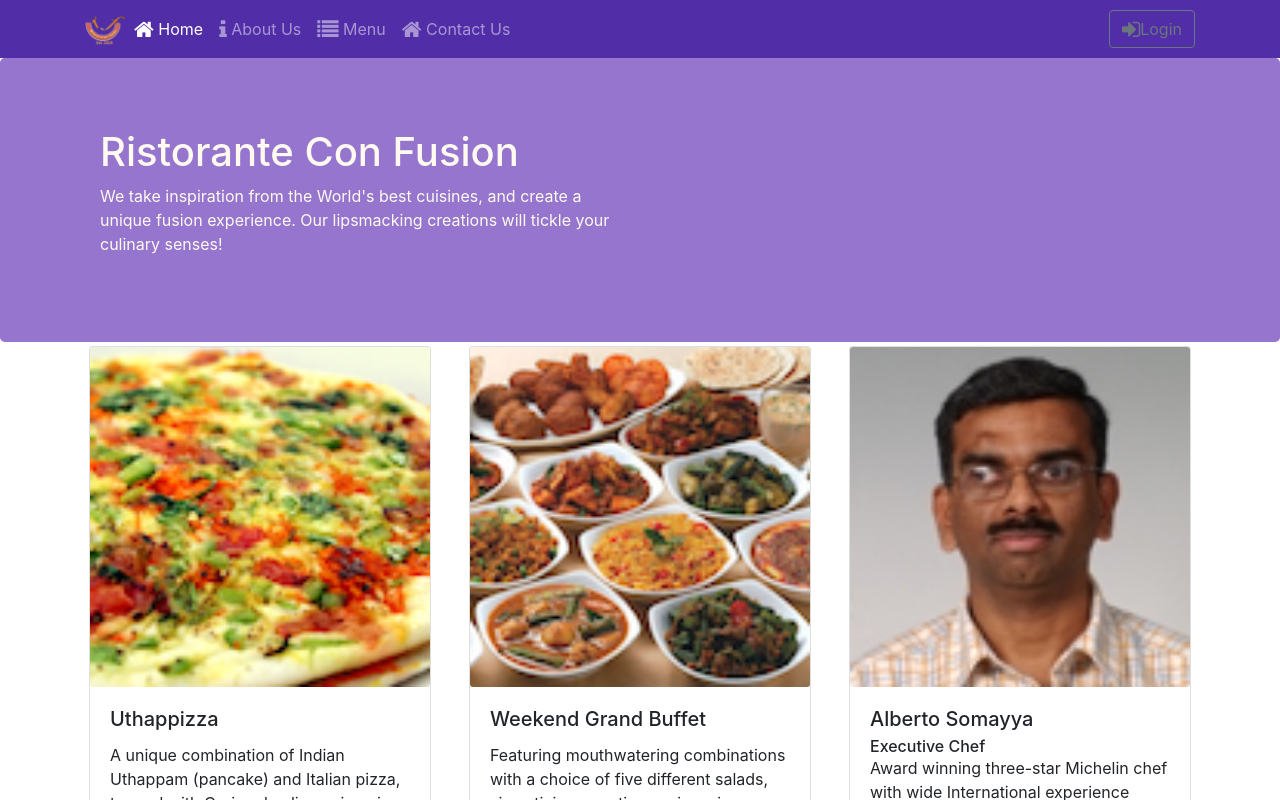
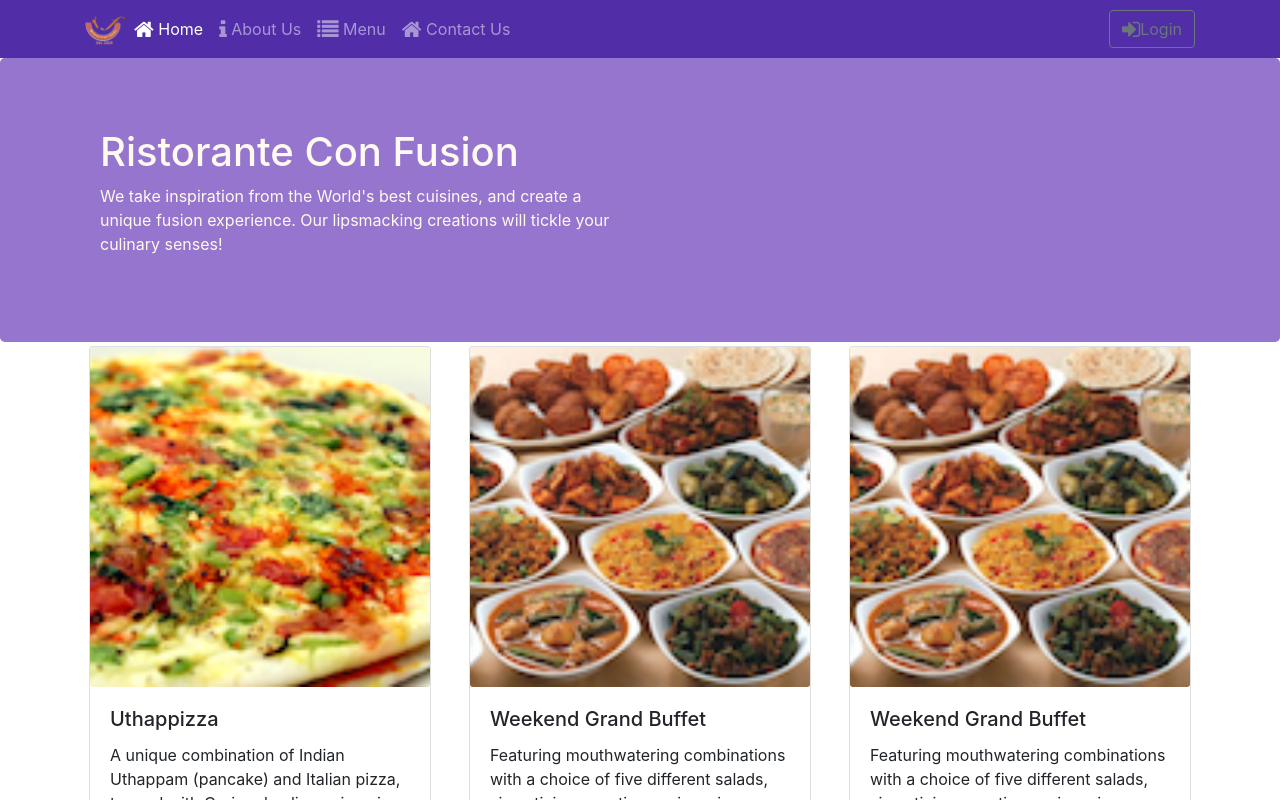
Before and after one commit to pgles/react-rep, a React (Create React App) app: page /home in a window 1280 px wide. Shown: the top 800 px of the page. Built offline with nearby package versions, Linux system fonts and the light colour scheme.

Commit message:
Intro to redux

```diff
--- a/package.json
+++ b/package.json
@@ -12,9 +12,11 @@
     "react": "^16.13.1",
     "react-dom": "^16.13.1",
     "react-popper": "0.9.2",
+    "react-redux": "5.0.7",
     "react-router-dom": "4.2.2",
     "react-scripts": "3.4.1",
-    "reactstrap": "5.0.0"
+    "reactstrap": "5.0.0",
+    "redux": "3.7.2"
   },
   "scripts": {
     "start": "react-scripts start",
--- a/src/App.js
+++ b/src/App.js
@@ -1,7 +1,11 @@
 import React,{Component} from 'react';
 import Main from './components/MainComponent.js';
 import {BrowserRouter} from 'react-router-dom';
+import { Provider } from 'react-redux';
+import { ConfigureStore } from './redux/configureStore.js';
 import './App.css';
+
+const store = ConfigureStore();
 
 class App extends Component{
   constructor(props)
@@ -13,11 +17,13 @@
   }
   render(){
     return (
+      <Provider store={store}>
         <BrowserRouter>
-        <div>
-           <Main />
-      </div>
-      </BrowserRouter>
+          <div>
+            <Main />
+        </div>
+        </BrowserRouter>
+      </Provider>
     );
   }
 }
--- a/src/components/MainComponent.js
+++ b/src/components/MainComponent.js
@@ -6,39 +6,37 @@
 import Footer from './FooterComponent.js'
 import Contact from './ContactComponent.js';
 import About from './AboutComponent.js';
-import {DISHES} from '../shared/dishes.js';
-import {PROMOTIONS} from '../shared/promotions.js';
-import {LEADERS} from '../shared/leaders.js';
-import {COMMENTS} from '../shared/comments.js';
-import {Switch,Route,Redirect} from 'react-router-dom';
+import {Switch,Route,Redirect,withRouter} from 'react-router-dom';
+import {connect} from 'react-redux';
 
+const mapStateToProps = (state) => {
+  return {
+    dishes:state.dishes,
+    comments:state.comment,
+    promotions:state.promotions,
+    leaders:state.promotions
+  };
+};
 class Main extends Component{
   constructor(props)
   {
     super(props);
-    this.state={
-      dishes:DISHES,
-      comments:COMMENTS,
-      leaders:LEADERS,
-      promotions:PROMOTIONS
-    };
-    //console.log(this.state.dishes);
   }
 
   render(){
       const HomePage = () =>{
           return(
-              <Home dish={this.state.dishes.filter((dish) => dish.featured)[0]}
-              promotion={this.state.promotions.filter((promotion) => promotion.featured)[0]}
-                leader={this.state.leaders.filter((leader) => leader.featured)[0]}
+              <Home dish={this.props.dishes.filter((dish) => dish.featured)[0]}
+              promotion={this.props.promotions.filter((promotion) => promotion.featured)[0]}
+                leader={this.props.leaders.filter((leader) => leader.featured)[0]}
               />
           );
       }
 
       const DishWithId = ({match})=>{
         return(
-          <Dish dish={this.state.dishes.filter((dish)=> dish.id === parseInt(match.params.dishId,10))[0]}
-            comments={this.state.comments.filter((comment) => comment.dishId === parseInt(match.params.dishId,10))}
+          <Dish dish={this.props.dishes.filter((dish)=> dish.id === parseInt(match.params.dishId,10))[0]}
+            comments={this.props.comments.filter((comment) => comment.dishId === parseInt(match.params.dishId,10))}
           />
         );
       }
@@ -47,10 +45,10 @@
             <Header />
                 <Switch>
                     <Route path='/home' component={HomePage} />
-                    <Route exact path='/menu' component={()=> <Menu dishes={this.state.dishes} />} />
+                    <Route exact path='/menu' component={()=> <Menu dishes={this.props.dishes} />} />
                     <Route path='/menu/:dishId' component={DishWithId} />
                     <Route exact path='/contactus' component={Contact} />
-                    <Route exact path='/aboutus' component={()=> <About leaders={this.state.leaders}/>} />
+                    <Route exact path='/aboutus' component={()=> <About leaders={this.props.leaders}/>} />
                     <Redirect to='/home' />
                 </Switch>
             <Footer />
@@ -59,4 +57,4 @@
   }
 }
 
-export default Main;
+export default withRouter(connect(mapStateToProps)(Main));
--- /dev/null
+++ b/src/redux/configureStore.js
@@ -0,0 +1,7 @@
+import {createStore} from 'redux';
+import {Reducer,initialState} from './reducer.js';
+
+export const ConfigureStore = () =>{
+    const store = createStore(Reducer,initialState);
+    return store;
+};
--- /dev/null
+++ b/src/redux/reducer.js
@@ -0,0 +1,15 @@
+import {DISHES} from '../shared/dishes.js';
+import {PROMOTIONS} from '../shared/promotions.js';
+import {LEADERS} from '../shared/leaders.js';
+import {COMMENTS} from '../shared/comments.js';
+
+export const initialState={
+    dishes:DISHES,
+    comments:COMMENTS,
+    leaders:LEADERS,
+    promotions:PROMOTIONS
+};
+
+export const Reducer = (state = initialState , action) => {
+    return state;
+};
```
Also changed, not shown: 1 other file (tests, documents, lock files or other folders).
